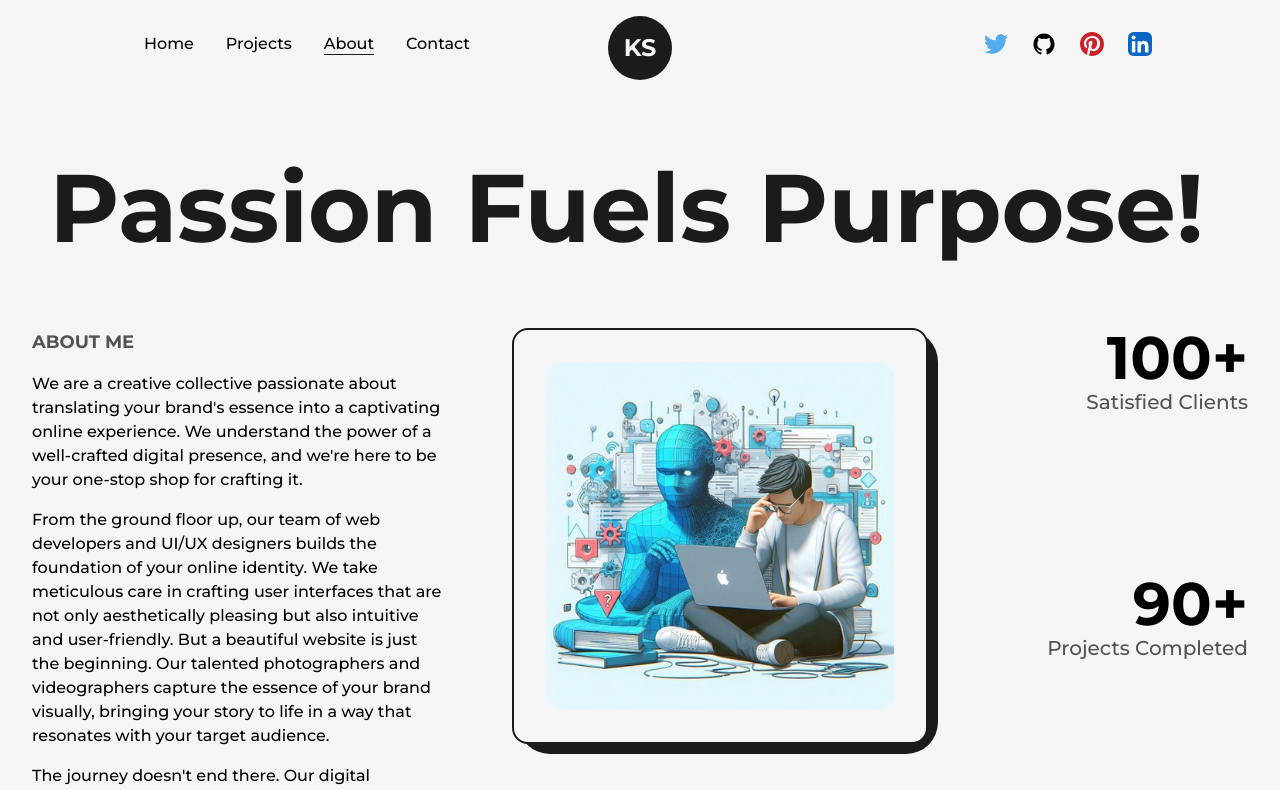
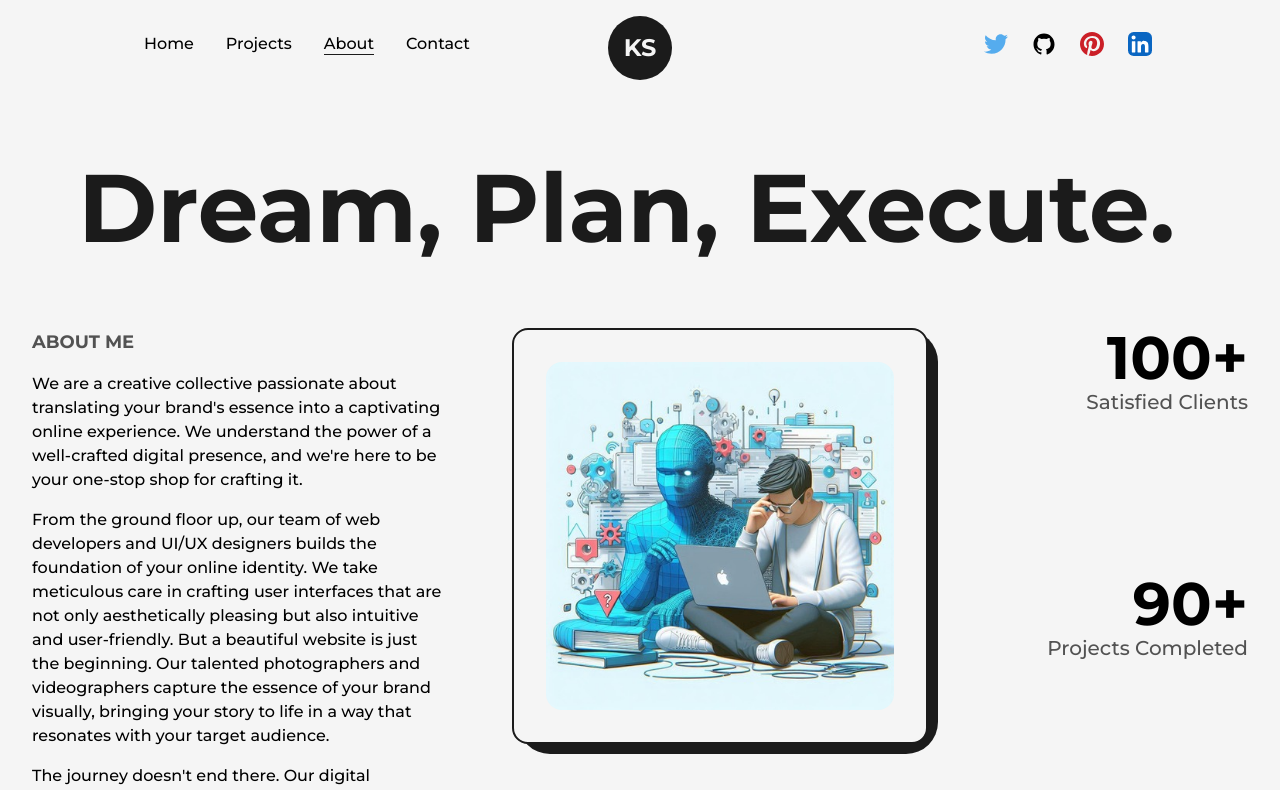
Before and after one commit to deadtik/Portfolio2024, a Next.js app: page /about in a window 1280 px wide. Shown: the top 790 px of the page. Built offline with nearby package versions, Linux system fonts and the light colour scheme.

Commit message:
Corrected some errors now the animated texts work!

```diff
--- a/src/components/AnimatedText.js
+++ b/src/components/AnimatedText.js
@@ -2,7 +2,7 @@ import { motion } from 'framer-motion'
 import React from 'react'
 
 const quote = {
-  inital: {
+  initial: {
     opacity:1,
   },
   animate:{
@@ -14,7 +14,7 @@ const quote = {
   }
 }
 const  SingleWord= {
-  inital: {
+  initial: {
     opacity:0,
     y:50,
   },
--- a/src/pages/about.js
+++ b/src/pages/about.js
@@ -22,7 +22,6 @@ const AnimatedNumbers = ({value}) => {
 
   useEffect (() => {
         springValue.on("change", (latest) => {
-// Suggested code may be subject to a license. Learn more: ~LicenseLog:885220189.
           if(ref.current && latest.toFixed(0) <= value) {
             ref.current.textContent = latest.toFixed(0);
           }
@@ -43,7 +42,7 @@ const about = () => {
     </Head>
     <main className='flex w-full flex-col items-center justify-center'>
      <Layout className='pt-16 pb-16'>
-        <AnimatedText text='Passion Fuels Purpose!' className='mb-16'/>
+        <AnimatedText text='Dream, plan, execute.' className='mb-16'/>
         <div className='grid w-full grid-cols-8 gap-16 '>
           <div className='col-span-3 flex flex-col items-start justify-start'>
             <h2 className='mb-4 text-lg font-bold uppercase text-dark/75'>About Me</h2>
```
